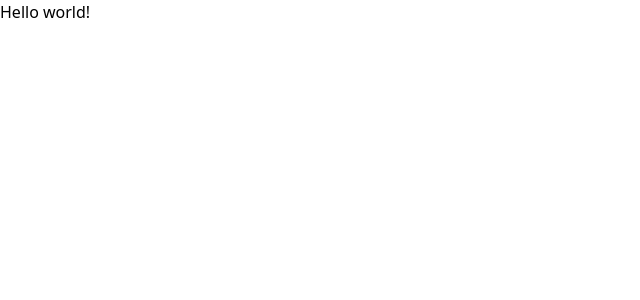
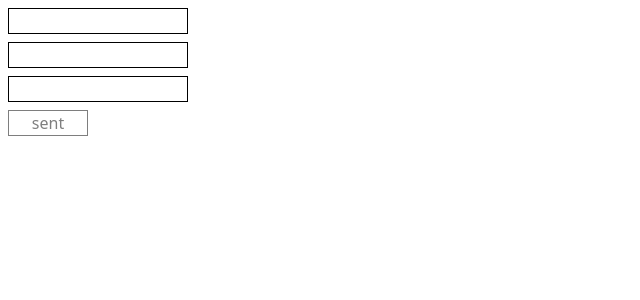
Before and after one commit to aleks1303/dec-2025_react_lessons, a React (Vite) app: page / in a window 1280 px wide. Shown: the top 300 px of the page, without its empty margins (0-640 px from the left). Built offline with nearby package versions, Linux system fonts and the light colour scheme.

Commit message:
useForm-base validation

```diff
--- a/src/App.tsx
+++ b/src/App.tsx
@@ -1,9 +1,10 @@
+import FormComponent from "./component/FormComponent.tsx";
 
 
 const App = () => {
     return (
         <div>
-        Hello world!
+        <FormComponent/>
         </div>
     );
 };
--- /dev/null
+++ b/src/component/FormComponent.tsx
@@ -0,0 +1,52 @@
+import {useForm} from "react-hook-form";
+
+type PropsFormType = {
+    username: string,
+    password: string,
+    age: number
+}
+
+const FormComponent = () => {
+    const {handleSubmit, register, formState: {errors, isValid}} = useForm<PropsFormType>({
+        mode: "onChange"
+    });
+
+    const handleForm = (value: PropsFormType) => {
+        console.log(value)
+    }
+    const classBaseButton = 'border-1 w-20 m-2 block'
+    const classDisabled = 'opacity-50 cursor-not-allowed'
+    return (
+        <div>
+            <form onSubmit={handleSubmit(handleForm)}>
+                <label >
+                    <input className={'border-1 w-45 m-2 block'} type="text" {...register('username',
+                        {required: {value:true, message: 'name is required'},
+                            minLength: {value: 3, message: 'name too small'},
+                    })} />
+                    {errors.username && <p>{errors.username.message}</p>}
+                </label>
+                <label >
+                    <input className={'border-1 w-45 m-2 block'} type="text" {...register('password',
+                        {required: {value:true, message: 'name is required'},
+                        minLength: {value: 4, message: 'password too short'},
+                            maxLength: {value: 9, message: 'password too long'}
+                        })} />
+                    {errors.password && <p>{errors.password.message}</p>}
+                </label>
+                <label >
+                    <input className={'border-1 w-45 m-2 block'} type="number" {...register('age',
+                        {required: true,
+                            min: {value: 1, message: 'age too small'},
+                            max: {value: 120, message: 'age too big'}
+                        }
+                    )} />
+                    {errors.age && <p>{errors.age.message}</p>}
+                </label>
+                <button disabled={!isValid} className={`${classBaseButton} ${!isValid ? classDisabled : ''}`}>sent</button>
+            </form>
+        </div>
+    );
+};
+
+export default FormComponent;
```
